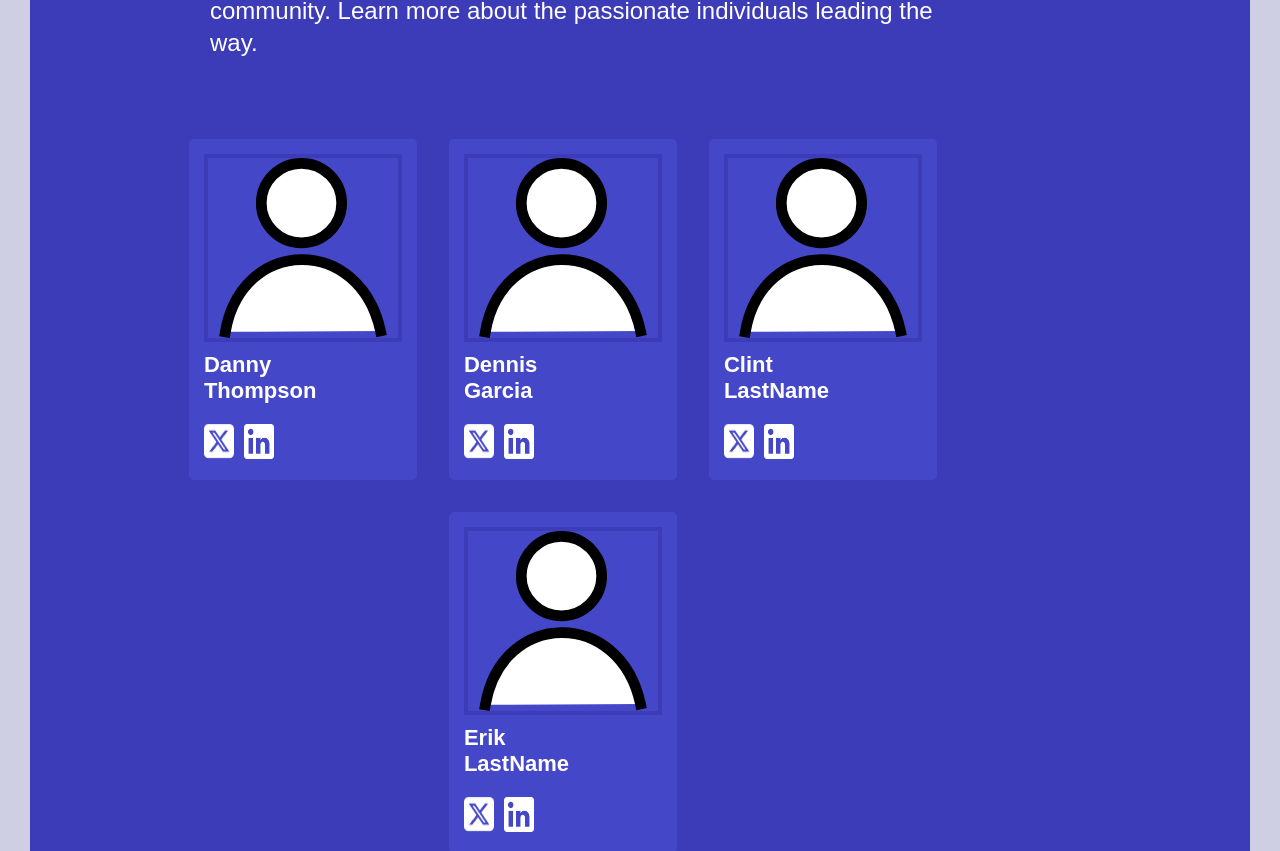
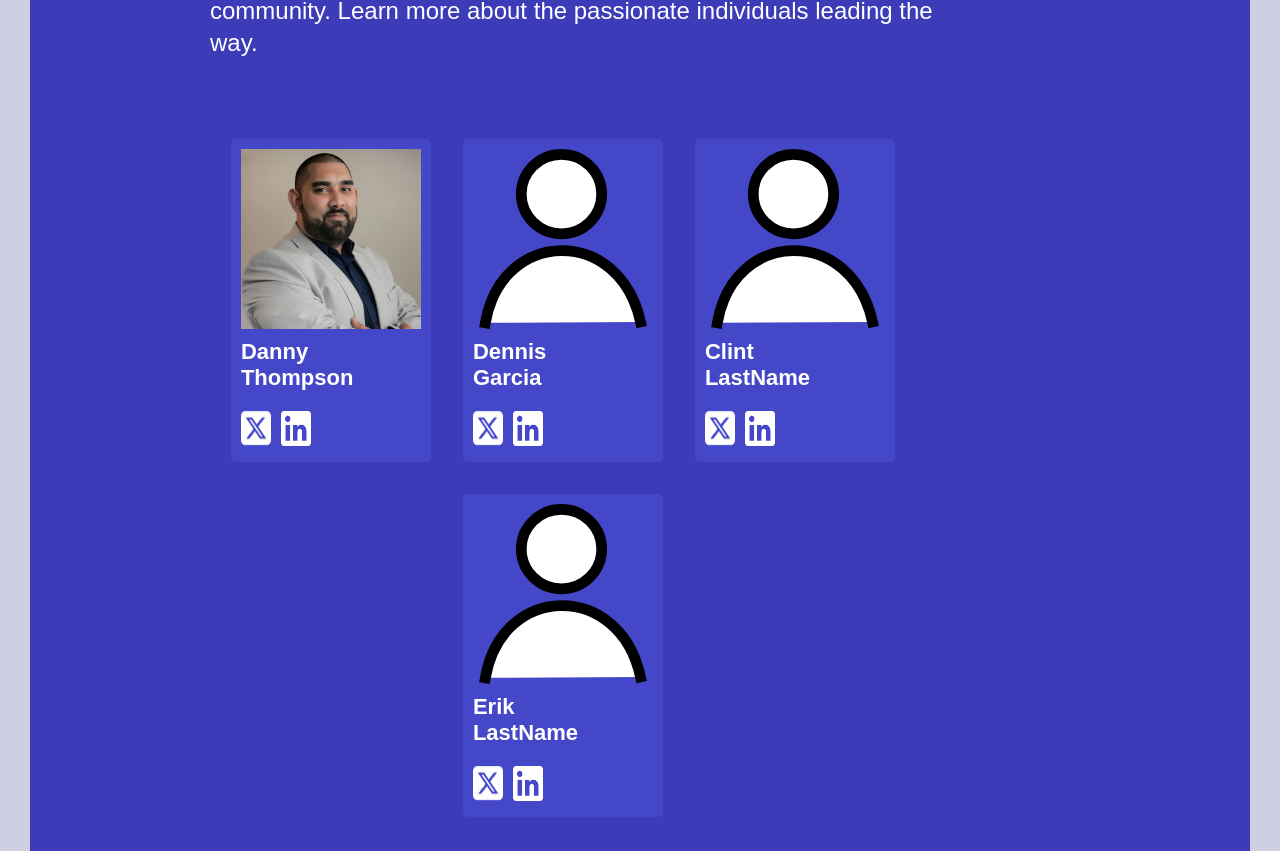
Before and after one commit to dallassoftwaredevelopers/DSDsite, a Next.js app: page /community in a window 1280 px wide. Shown: the part 969-1820 px from the top of the page. Built offline with nearby package versions, Linux system fonts and the light colour scheme.

Commit message:
(WEB-82) Added Danny Thompson and adjusted css for his big head. 😁

```diff
--- a/src/app/community/page.tsx
+++ b/src/app/community/page.tsx
@@ -11,28 +11,28 @@ const peopleData = [
     fullName: 'Danny Thompson',
     twitterUrl: '/',
     linkedinUrl: '/',
-    imageUrl: '/assets/person.svg',
+    imageUrl: '/assets/people/Danny_Thompson.png',
   },
   {
     id: 2,
     fullName: 'Dennis Garcia',
     twitterUrl: '/',
     linkedinUrl: '/',
-    imageUrl: '/assets/person.svg',
+    imageUrl: undefined,
   },
   {
     id: 3,
     fullName: 'Clint LastName',
     twitterUrl: '/',
     linkedinUrl: '/',
-    imageUrl: '/assets/person.svg',
+    imageUrl: undefined,
   },
   {
     id: 4,
     fullName: 'Erik LastName',
     twitterUrl: '/',
     linkedinUrl: '/',
-    imageUrl: '/assets/person.svg',
+    imageUrl: undefined,
   },
 ];
 
--- a/src/app/components/person/person.module.css
+++ b/src/app/components/person/person.module.css
@@ -5,11 +5,15 @@
   gap: 10px;
   background-color: hsl(var(--light-blue));
   border-radius: 5px;
-  padding: 15px;
+  padding: 10px 5px;
+}
+
+.personContainer h3,
+.personContainer .iconContainer {
+  padding-left: 10px;
 }
 
 .personImageContainer {
-  border: 4px solid hsl(var(--blue));
   position: relative;
   width: 190px;
   height: 180px;
```
Also changed, not shown: public/assets/people/Danny_Thompson.png (added).
